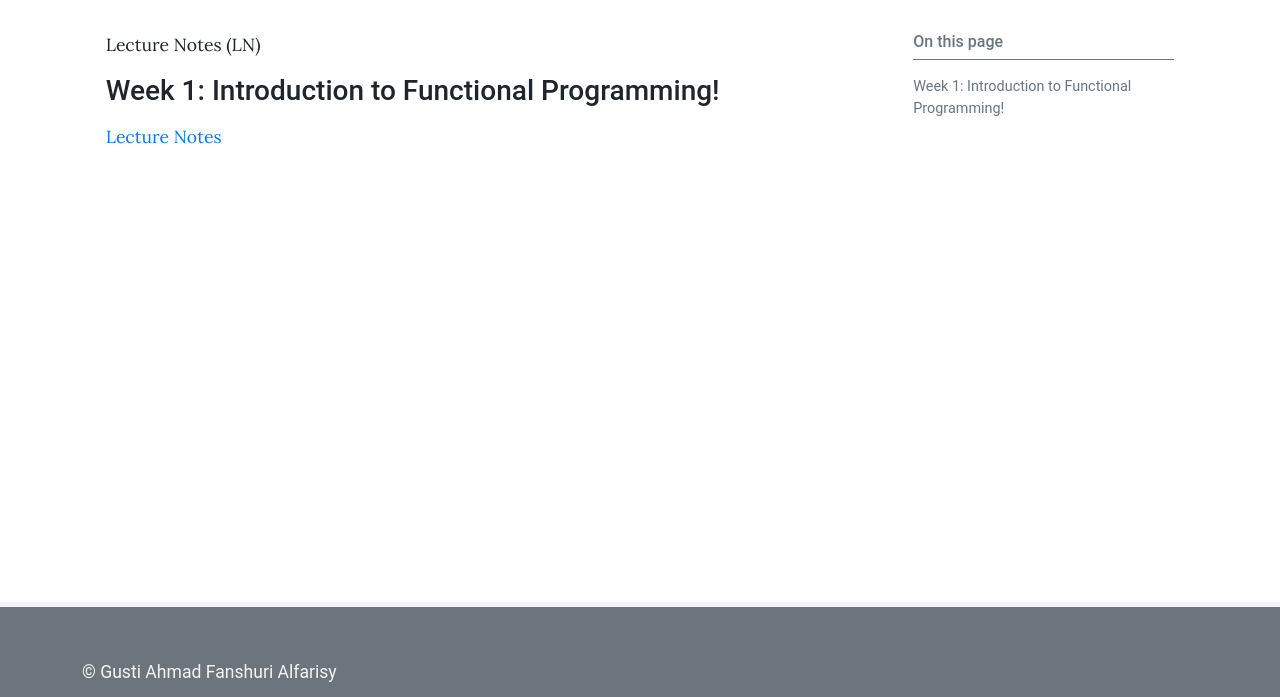
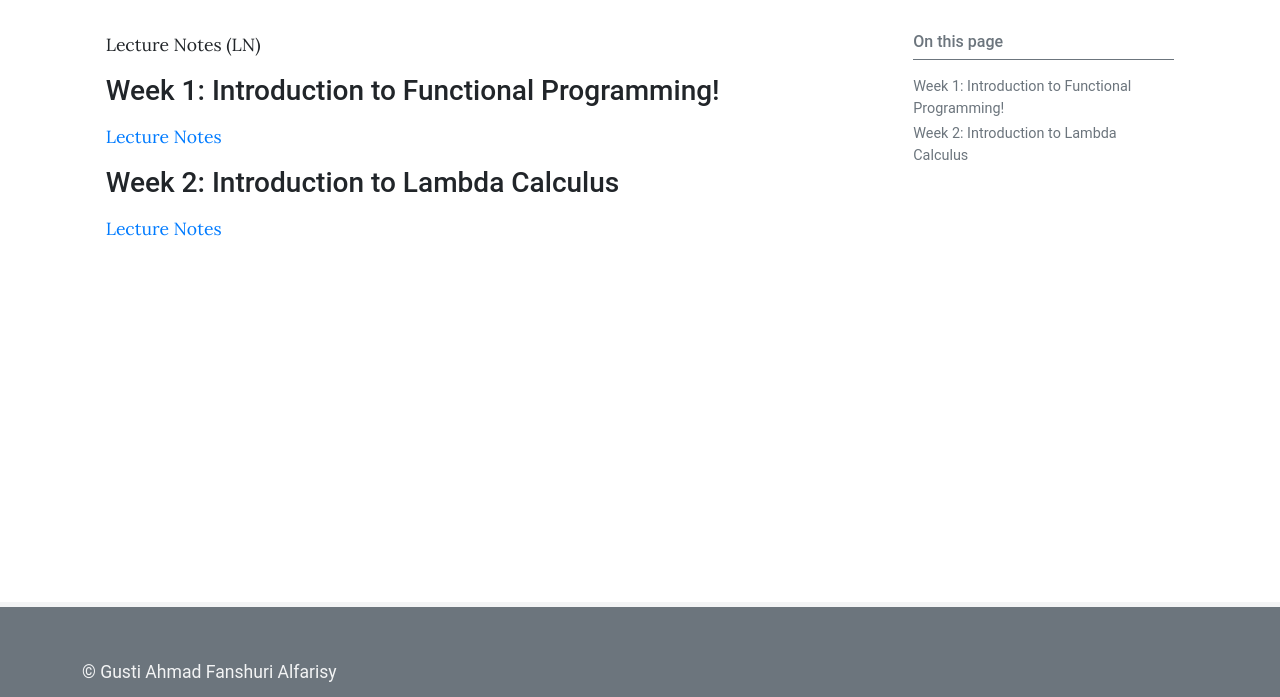
Before and after one commit to gusti-alfarisy/gusti-alfarisy.github.io, a Jekyll site: the page built from pages/mk/fungsional2025.md, in a window 1280 px wide. Shown: the part 301-998 px from the top of the page. Built offline with Jekyll 4.4.1, drawn with Linux system fonts in a browser that asks for light colours.

Commit message:
Merge remote-tracking branch 'origin/main'

```diff
--- a/pages/mk/fungsional2025.md
+++ b/pages/mk/fungsional2025.md
@@ -11,3 +11,6 @@ Lecture Notes (LN)
 
 ### Week 1: Introduction to Functional Programming!
 [Lecture Notes](https://gusti-alfarisy.github.io/blog/2025/ln1-fp-introduction/)
+
+### Week 2: Introduction to Lambda Calculus
+[Lecture Notes](https://gusti-alfarisy.github.io/blog/2025/ln2-fp-lambda-calculus/)
```
